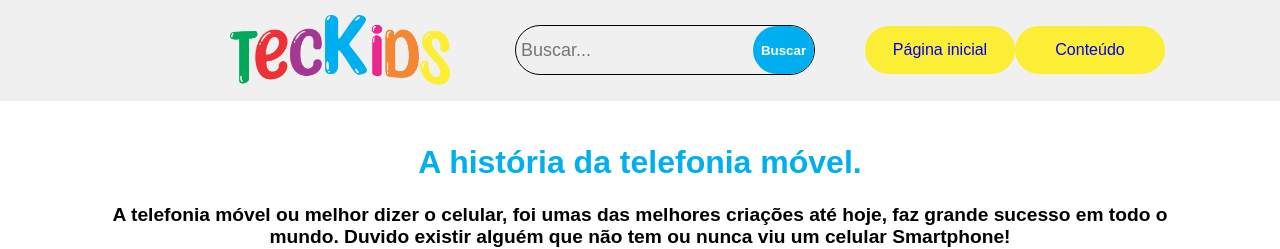
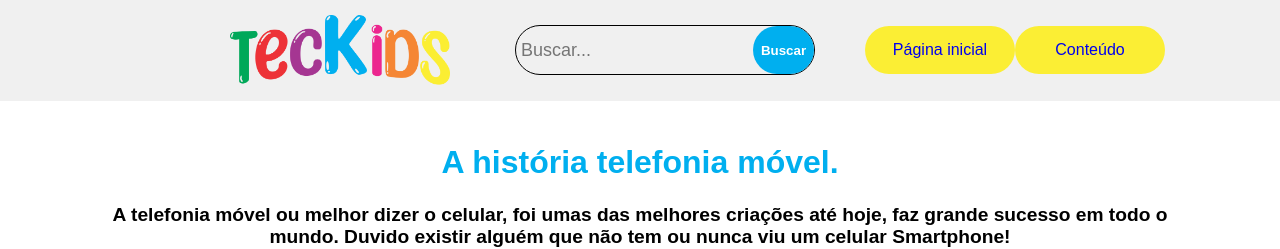
Before and after one commit to kamilymartini/TECKIDS, a plain HTML site: page index.html in a window 1280 px wide. Shown: the top 249 px of the page. Drawn offline with Linux system fonts and the light colour scheme.

Commit message:
Update index.html

```diff
--- a/index.html
+++ b/index.html
@@ -39,7 +39,7 @@
 </div>
 
 <div class="main">
-<h1> A história da telefonia móvel. </h1>
+<h1> A história telefonia móvel. </h1>
 <p>A telefonia móvel ou melhor dizer o celular, foi umas das melhores criações até hoje,
   faz grande sucesso em todo o mundo. Duvido existir alguém que não tem ou nunca viu um celular Smartphone!</p>
 <div class="foto_capa">
```
